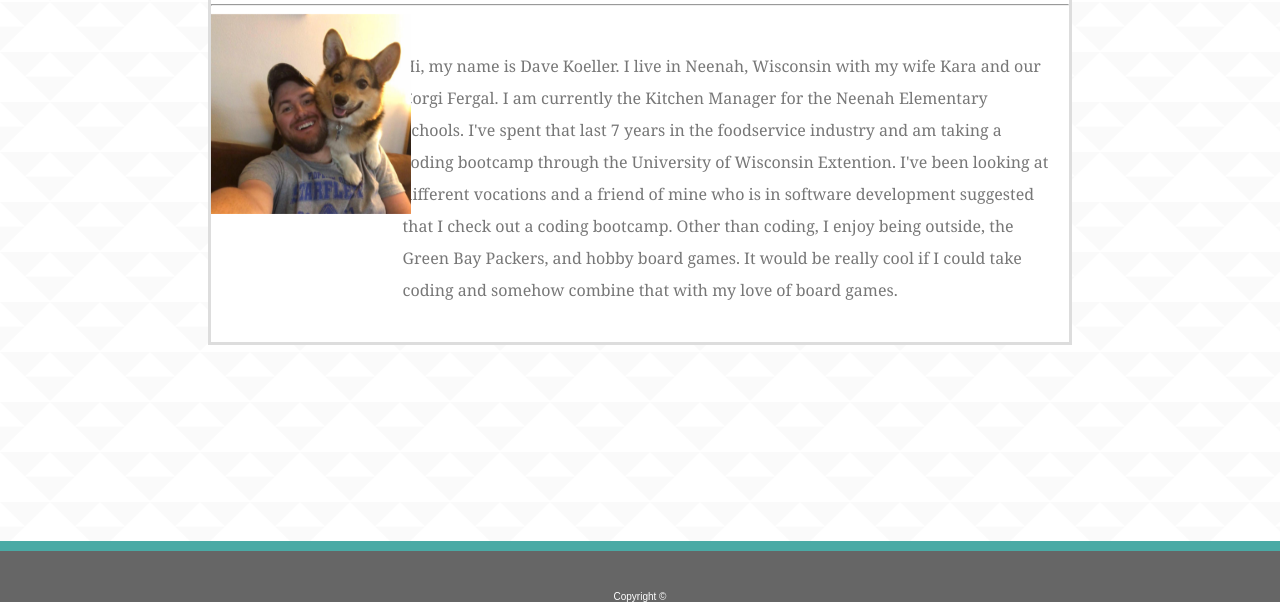
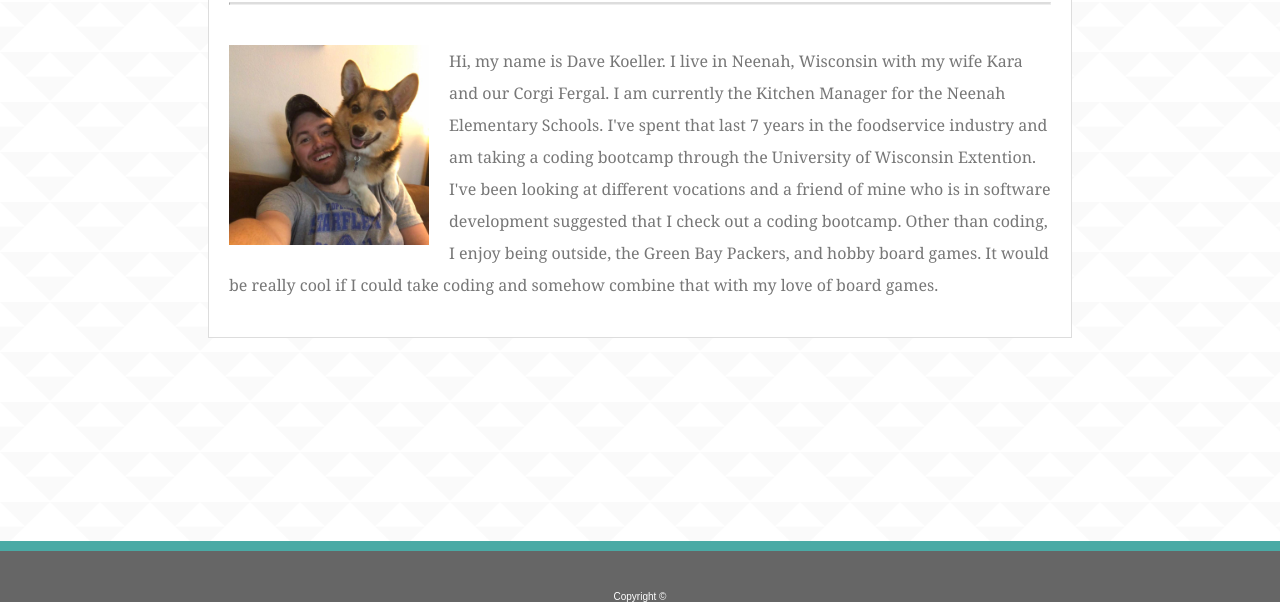
Before and after one commit to chefdaveyboy/Basic-Portfolio, a plain HTML site: page index.html in a window 1280 px wide. Shown: the part 198-800 px from the top of the page. Drawn offline with Linux system fonts and the light colour scheme.

Commit message:
finishing touches on index.html

```diff
--- a/assets/css/style.css
+++ b/assets/css/style.css
@@ -61,15 +61,14 @@ footer {
 }
 
 #about {
-    border: solid 3px #dddddd;
+    border: solid 1px #dddddd;
     margin-top: 100px;
     font-family: Georgia, 'Times New Roman', Times, serif;
     color: #777777;
     background: #ffffff;
     margin-right: 200px;
     margin-left: 200px;
-    clear: both;
-    overflow: auto;
+    overflow: hidden;
 
 }
 
@@ -79,23 +78,21 @@ h2 {
     color: #4aaaa5;
 }
 
-hr / {
-    border-color: #777777;
-
+hr {
+    border-top: 2px solid #dddddd;
+    margin: 20px
 }
 
 p {
-    float: right;
-    width: 80%;
+    line-height: 2;
     padding: 20px;
-    line-height: 2;
 
 }
 
 img {
     float: left;
     width: 200px;
-    position: absolute;
+    margin: 20px;
 
 }
 
```
